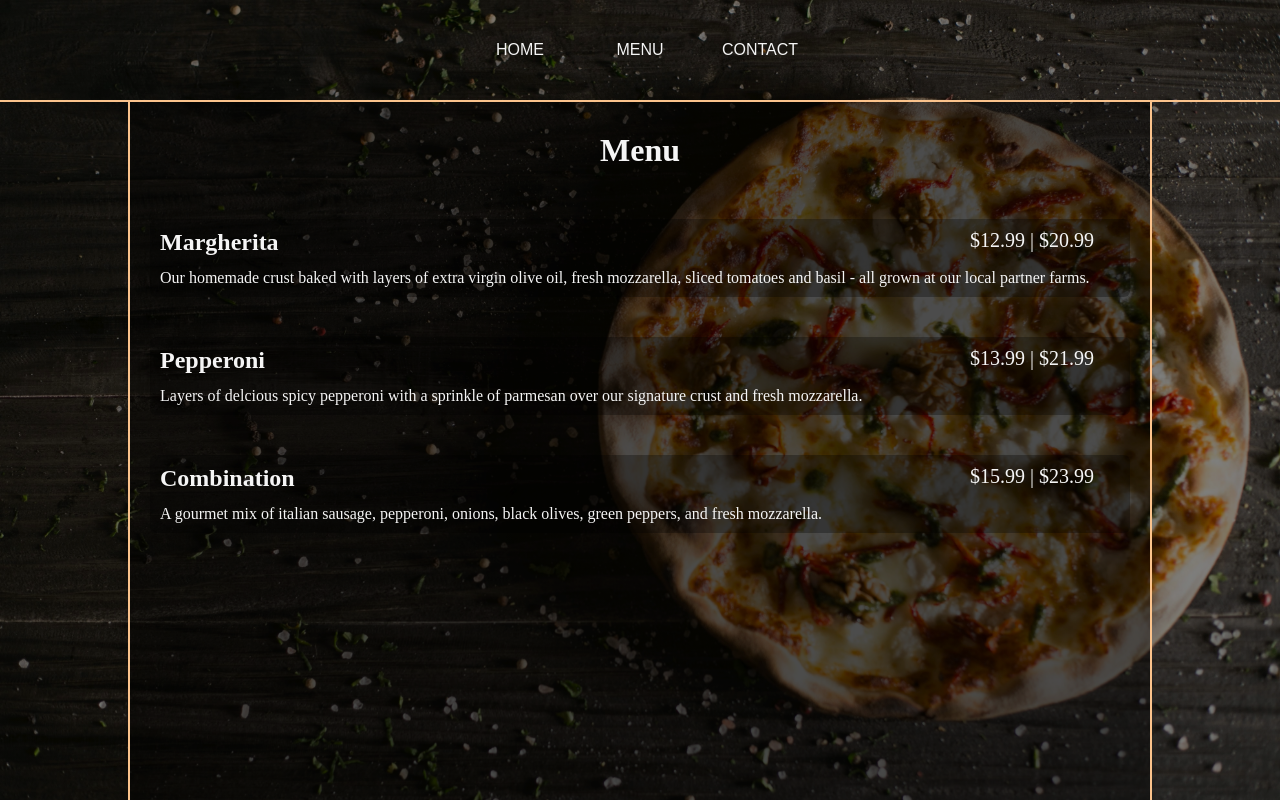
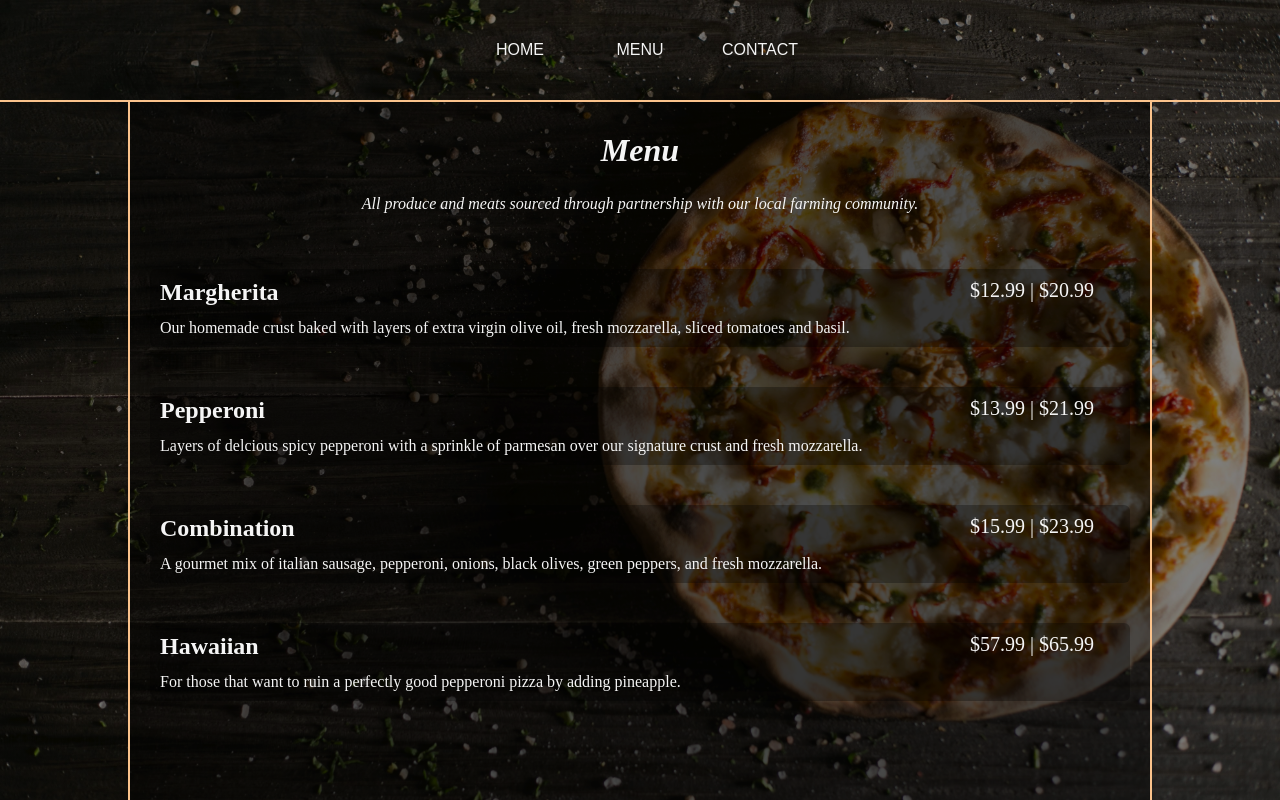
Before and after one commit to lchase36/restaurant-page, a website built with webpack: page dist/index.html in a window 1280 px wide. Both pictures are taken after a click on the button "MENU". Built offline with nearby package versions, Linux system fonts and the light colour scheme.

Commit message:
Add font, fix publicpath. Complete views and run build.

```diff
--- a/src/menu.js
+++ b/src/menu.js
@@ -1,11 +1,16 @@
 const createMenu = () => {
   const content = document.createElement("div");
   content.setAttribute("id", "menu");
+
+  const menuHead = document.createElement("div");
+  menuHead.setAttribute("id", "menu-head");
   const title = document.createElement("h1");
   title.textContent = "Menu";
-
-  const menuItems = document.createElement("div");
-  menuItems.setAttribute("id", "menu-items");
+  const subtitle = document.createElement("p");
+  subtitle.textContent =
+    "All produce and meats sourced through partnership with our local farming community.";
+  menuHead.appendChild(title);
+  menuHead.appendChild(subtitle);
 
   const createPlate = (name, desc, numPrice) => {
     const item = document.createElement("div");
@@ -27,11 +32,11 @@ const createMenu = () => {
     return item;
   };
 
-  content.appendChild(title);
+  content.appendChild(menuHead);
   content.appendChild(
     createPlate(
       "Margherita",
-      "Our homemade crust baked with layers of extra virgin olive oil, fresh mozzarella, sliced tomatoes and basil - all grown at our local partner farms.",
+      "Our homemade crust baked with layers of extra virgin olive oil, fresh mozzarella, sliced tomatoes and basil.",
       12.99
     )
   );
@@ -49,6 +54,13 @@ const createMenu = () => {
       15.99
     )
   );
+  content.appendChild(
+    createPlate(
+      "Hawaiian",
+      "For those that want to ruin a perfectly good pepperoni pizza by adding pineapple.",
+      57.99
+    )
+  );
   return content;
 };
 
--- a/src/style.css
+++ b/src/style.css
@@ -1,3 +1,15 @@
+@font-face {
+  font-family: 'lobster';
+  src: url('./Lobster-Regular.ttf') format('ttf');
+  font-weight: 600;
+  font-style: normal;
+}
+
+h1 {
+  font-family: 'lobster';
+  font-style: italic;
+}
+
 body {
   margin: 0;
 }
@@ -123,6 +135,16 @@ address {
   width: 80%;
 }
 
+#menu-head {
+  display: flex;
+  flex-direction: column;
+  align-items: center;
+}
+
+#menu-head p {
+  font-style: italic;
+}
+
 .menu-item {
   width: 100%;
   background-color: rgba(0, 0, 0, 0.3);
--- a/webpack.config.js
+++ b/webpack.config.js
@@ -13,7 +13,7 @@ module.exports = {
   output: {
     filename: "[name].js",
     path: path.resolve(__dirname, "dist"),
-    publicPath: "/",
+    publicPath: "./",
   },
   module: {
     rules: [
@@ -25,6 +25,10 @@ module.exports = {
         test: /\.(png|svg|jpg|jpeg|gif)$/i,
         type: "asset/resource",
       },
+      {
+        test: /\.(woff|woff2|eot|ttf|otf)$/i,
+        type: "asset/resource",
+      },
     ],
   },
 };
```
Also changed, not shown: dist/03c38496322925fec242.ttf (added), dist/cd51a38046a5a6ee0d9f.jpg (added), dist/home.js (added), dist/index.js (added), src/Lobster-Regular.ttf (added).
